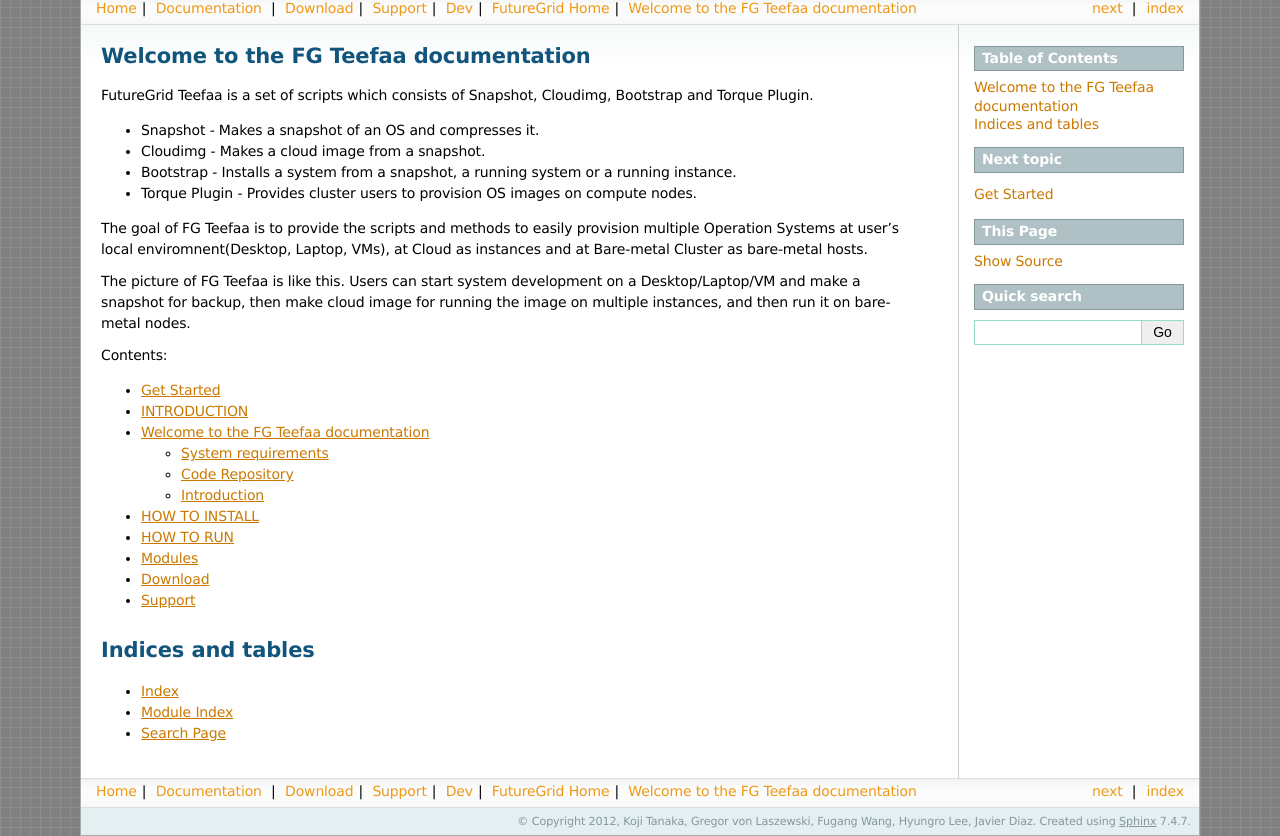
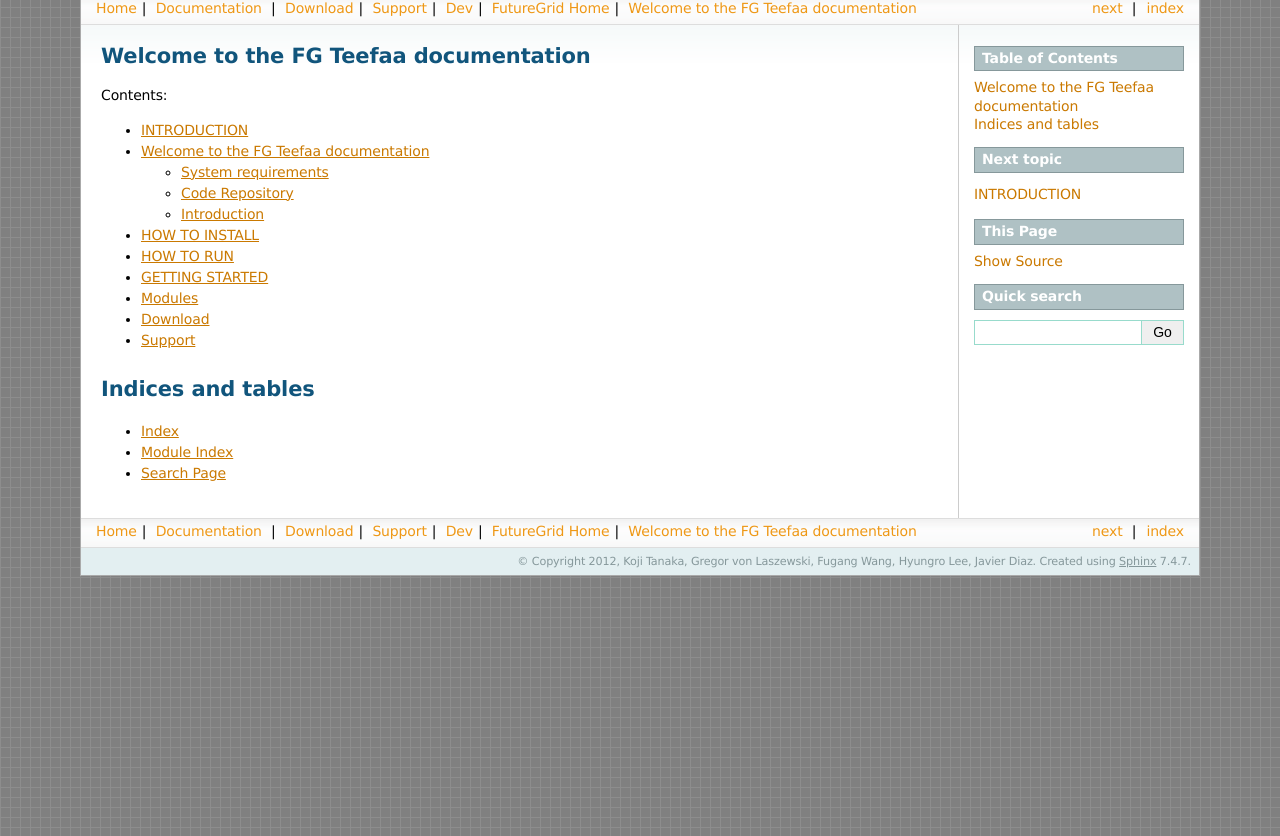
Before and after one commit to futuregrid/deprecated-teefaa, a Sphinx documentation site: the page built from doc/source/index.rst, in a window 1280 px wide. Shown: the part 343-1179 px from the top of the page. Built offline with Sphinx 7.4.7, drawn with Linux system fonts in a browser that asks for light colours; formulas are drawn with MathJax 3.

Commit message:
fixed error in rst

```diff
--- a/doc/source/getstarted.rst
+++ b/doc/source/getstarted.rst
@@ -1,5 +1,5 @@
-Get Started
-=====
+GETTING STARTED
+============
 
 The beta version of FG Teefaa is installed on india. If you have your FutureGrid account,
 you can get bare-metal nodes just like you get instance on Cloud. We use Torque Resource
--- a/doc/source/index.rst
+++ b/doc/source/index.rst
@@ -5,30 +5,14 @@
 
 Welcome to the FG Teefaa documentation
 =========================================
-FutureGrid Teefaa is a set of scripts which consists of Snapshot,
-Cloudimg, Bootstrap and Torque Plugin.
-
-* Snapshot - Makes a snapshot of an OS and compresses it.
-* Cloudimg - Makes a cloud image from a snapshot.
-* Bootstrap - Installs a system from a snapshot, a running system or a running instance.
-* Torque Plugin - Provides cluster users to provision OS images on compute nodes.
-
-The goal of FG Teefaa is to provide the scripts and methods to easily provision multiple
-Operation Systems at user's local enviromnent(Desktop, Laptop, VMs), at Cloud as instances and at
-Bare-metal Cluster as bare-metal hosts.
-
-The picture of FG Teefaa is like this. Users can start system development on
-a Desktop/Laptop/VM and make a snapshot for backup, then make cloud image for
-running the image on multiple instances, and then run it on bare-metal nodes.
-
 
 Contents:
 
 .. toctree::
    :maxdepth: 2
 
+   intro
    getstarted
-   intro
    modules
    download
    support
```
